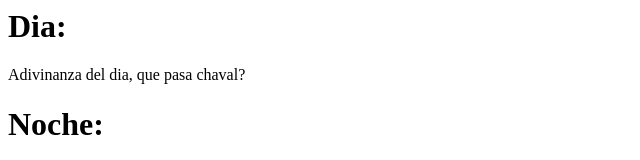
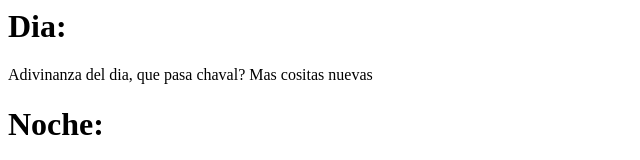
Before and after one commit to SamuelStinson02/Support, a plain HTML site: page index.html in a window 1280 px wide. Shown: the top 160 px of the page, without its empty margins (0-640 px from the left). Drawn offline with Linux system fonts and the light colour scheme.

Commit message:
Update index.html

```diff
--- a/index.html
+++ b/index.html
@@ -5,7 +5,7 @@
 <body>
 <div class=dia>
     <h1>Dia: </h1>
-    <p class=a_dia>Adivinanza del dia, que pasa chaval?</p>
+    <p class=a_dia>Adivinanza del dia, que pasa chaval? Mas cositas nuevas</p>
 </div>
 <div class=noche>
     <h1>Noche: </h1>
```
